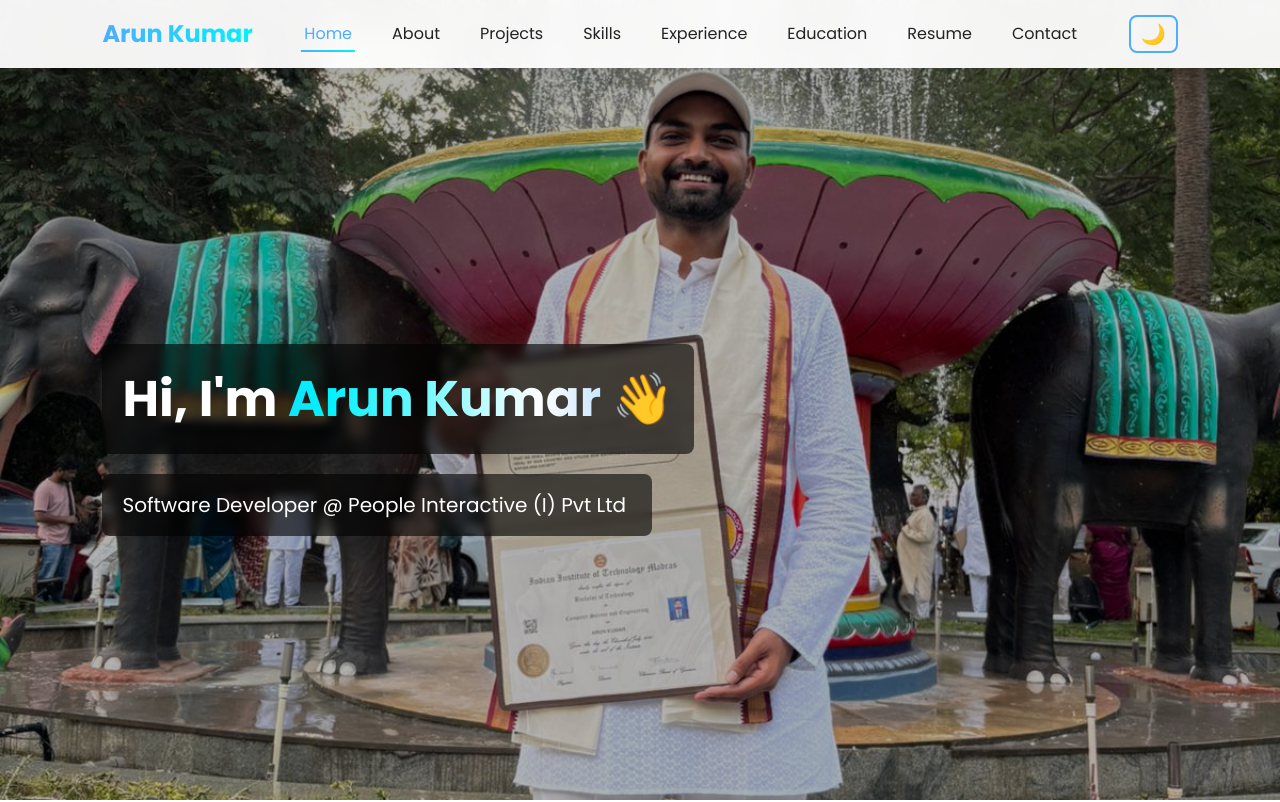
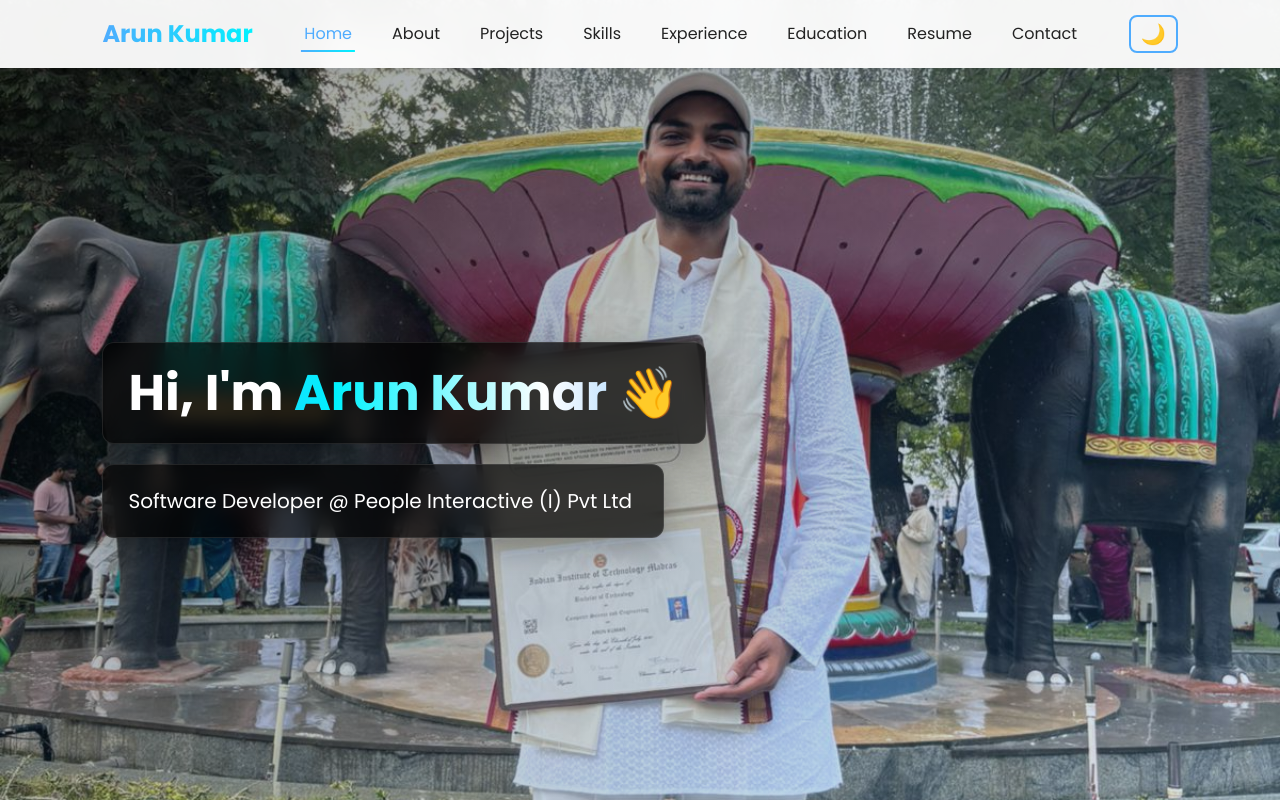
Before and after one commit to 12arun34/user-portfolio, a website: page public/index.html in a window 1280 px wide. Shown: the top 802 px of the page. Drawn offline with Linux system fonts and the light colour scheme.

Commit message:
added docs

```diff
--- a/public/script.js
+++ b/public/script.js
@@ -346,15 +346,6 @@ scrollTopBtn.addEventListener("click", () => {
   });
 });
 
-// ========== PARALLAX EFFECT FOR HERO ==========
-const hero = document.getElementById("hero");
-if (hero) {
-  window.addEventListener("scroll", () => {
-    const scrolled = window.scrollY;
-    hero.style.transform = `translateY(${scrolled * 0.5}px)`;
-  });
-}
-
 // ========== CURSOR ANIMATION (Optional) ==========
 const cursor = document.createElement("div");
 cursor.className = "custom-cursor";
--- a/public/style.css
+++ b/public/style.css
@@ -142,6 +142,9 @@ body {
 #hero {
   height: 100vh;
   background: url("images/bg.jpg") no-repeat center/cover;
+  background-attachment: fixed;
+  background-size: cover;
+  background-position: center;
   display: flex;
   flex-direction: column;
   justify-content: center;
@@ -149,6 +152,7 @@ body {
   color: white;
   text-align: left;
   position: relative;
+  overflow: hidden;
 }
 
 #hero::before {
@@ -158,22 +162,25 @@ body {
   left: 0;
   width: 100%;
   height: 100%;
-  background: rgba(0, 0, 0, 0.3);
+  background: linear-gradient(135deg, rgba(0, 0, 0, 0.4), rgba(79, 172, 254, 0.2));
   z-index: 1;
 }
 
 .hero-content {
   position: relative;
   z-index: 2;
+  max-width: 800px;
 }
 
 #hero h1,
 #hero p {
   display: inline-block;
-  background: rgba(0, 0, 0, 0.6);
-  padding: 15px 20px;
-  border-radius: 8px;
-  backdrop-filter: blur(5px);
+  background: rgba(0, 0, 0, 0.7);
+  padding: 20px 25px;
+  border-radius: 12px;
+  backdrop-filter: blur(10px);
+  border: 1px solid rgba(255, 255, 255, 0.1);
+  box-shadow: 0 8px 32px rgba(0, 0, 0, 0.3);
 }
 
 #hero h1 {
@@ -181,6 +188,7 @@ body {
   font-weight: 700;
   margin-bottom: 20px;
   animation: fadeInUp 1s ease;
+  line-height: 1.2;
 }
 
 #hero p {
@@ -188,6 +196,7 @@ body {
   font-weight: 400;
   min-height: 50px;
   animation: fadeInUp 1.2s ease;
+  margin: 0;
 }
 
 /* Shining gradient effect on name */
@@ -231,6 +240,8 @@ body {
 section {
   padding: 80px 10%;
   text-align: center;
+  position: relative;
+  z-index: 10;
 }
 
 h2 {
@@ -748,6 +759,11 @@ footer {
     display: block;
   }
 
+  #hero {
+    background-attachment: scroll;
+    padding: 100px 5% 40px;
+  }
+
   #hero h1 {
     font-size: 36px;
   }
```
